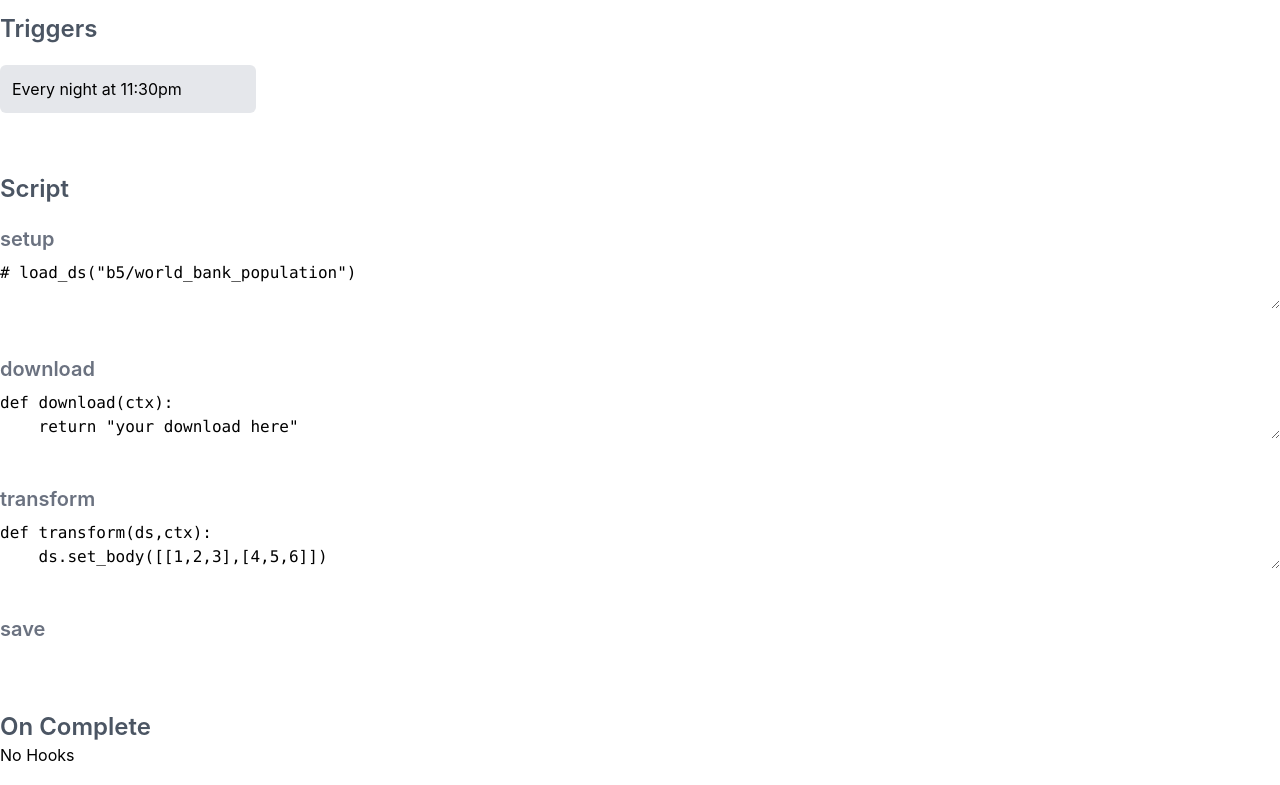
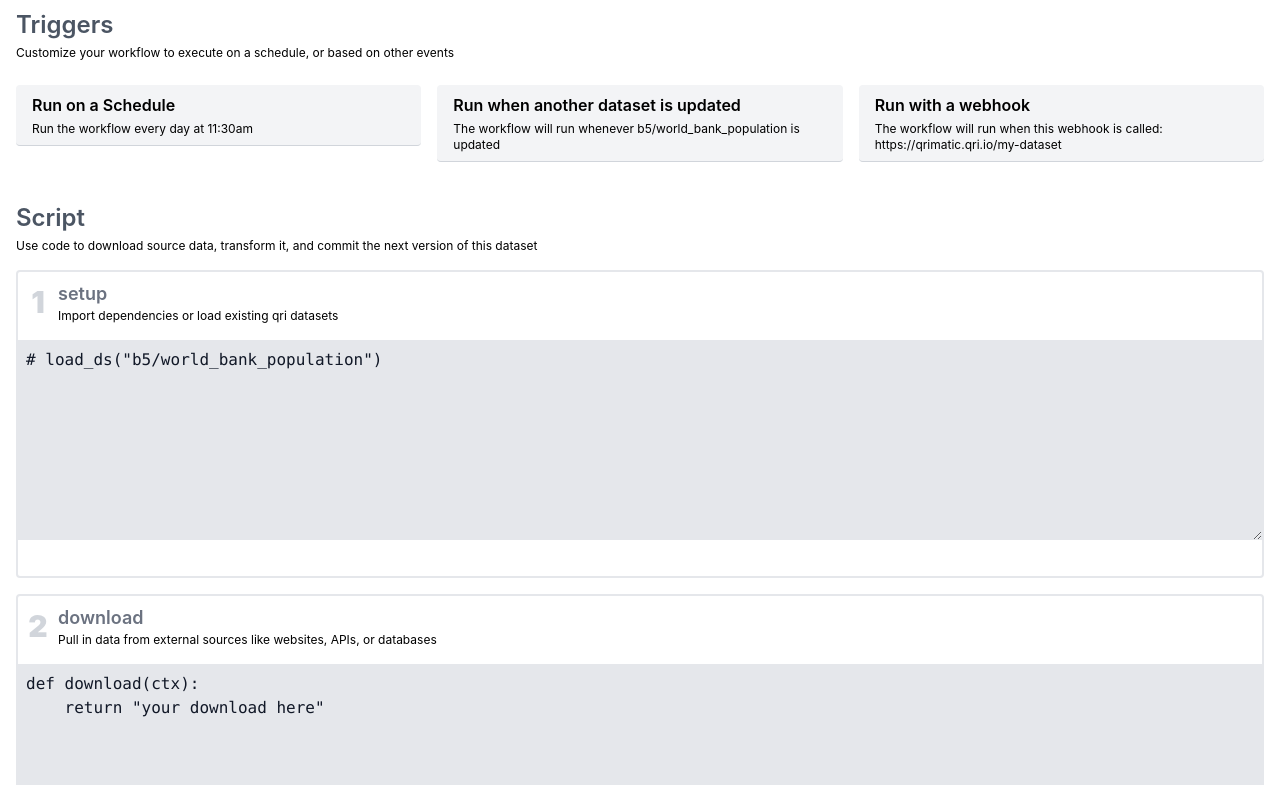
Before and after one commit to qri-io/frontend, a React (Create React App) app in the folder frontend/: page /ds/1/1 in a window 1280 px wide. Shown: the part 220-1005 px from the top of the page. Built offline with nearby package versions, Linux system fonts and the light colour scheme; no server answers.

Commit message:
feat(frontend): early workflow demo ui tweaks

```diff
--- a/frontend/src/features/template/templates.ts
+++ b/frontend/src/features/template/templates.ts
@@ -2,7 +2,7 @@ import { Workflow } from '../../qrimatic/workflow'
 
 // TODO (ramfox): need to formalize possible trigger & on completion types
 
-export const CSVDownload:  Workflow = {
+export const CSVDownload: Workflow = {
   id: 'CSVDownload',
   triggers: [{
     // repeat every hour
@@ -10,9 +10,19 @@ export const CSVDownload:  Workflow = {
     value: 'R/PT1H'
   }],
   steps: [
-    { type: 'starlark', name: 'setup', value: `# load_ds("b5/csvdownload")` },
-    { type: 'starlark', name: 'download', value: `def download(ctx):\n\treturn "your download here"` },
-    { type: 'starlark', name: 'transform', value: 'def transform(ds,ctx):\n\tds.set_body([[1,2,3],[4,5,6]])' },
+    { type: 'starlark', name: 'setup', value: `# load starlark dependencies
+load("http.star", "http")
+load("encoding/csv.star", "csv")` },
+    { type: 'starlark', name: 'download', value: `# get the popular baby names dataset as a csv
+def download(ctx):
+  csvDownloadUrl = "https://data.cityofnewyork.us/api/views/25th-nujf/rows.csv?accessType=DOWNLOAD"
+  return http.get(csvDownloadUrl).body()` },
+    { type: 'starlark', name: 'transform', value: `# set the body
+def transform(ds, ctx):
+  # ctx.download is whatever download() returned
+  csv = ctx.download
+  # set the dataset body
+  ds.set_body(csv, parse_as='csv')`},
     { type: 'save', name: 'save', value: '' }
   ],
   onCompletion: [
@@ -20,7 +30,7 @@ export const CSVDownload:  Workflow = {
   ]
 }
 
-export const APICall:  Workflow = {
+export const APICall: Workflow = {
   id: 'APICall',
   triggers: [{
     // repeat every hour
@@ -38,7 +48,7 @@ export const APICall:  Workflow = {
   ]
 }
 
-export const DatabaseQuery:  Workflow = {
+export const DatabaseQuery: Workflow = {
   id: 'DatabaseQuery',
   triggers: [{
     // repeat every hour
@@ -56,7 +66,7 @@ export const DatabaseQuery:  Workflow = {
   ]
 }
 
-export const Webscrape:  Workflow = {
+export const Webscrape: Workflow = {
   id: 'Webscrape',
   triggers: [{
     // repeat every hour
--- /dev/null
+++ b/frontend/src/features/workflow/Block.tsx
@@ -0,0 +1,18 @@
+import React from 'react'
+
+export interface BlockProps {
+  name: string
+  description: string
+  onClick?: () => void
+}
+
+const Block: React.FC<any> = ({ name, description, onClick }) => (
+  <div className='my-2 px-2' onClick={onClick}>
+    <div className='bg-gray-100 px-4 py-2 rounded mt-1 border-b border-gray-300 cursor-pointer hover:bg-gray-100'>
+      <div className='font-semibold pb-1'>{name}</div>
+      <div className='text-xs'>{description}</div>
+    </div>
+  </div>
+)
+
+export default Block;
--- a/frontend/src/features/workflow/CodeEditor.tsx
+++ b/frontend/src/features/workflow/CodeEditor.tsx
@@ -9,9 +9,13 @@ export interface CodeEditorProps {
 const CodeEditor: React.FC<CodeEditorProps> = ({ value, onChange, disabled }) => {
   return (
     <textarea
-      className={`w-full font-mono bg-white ${disabled && 'text-gray-400'}`}
+      className='w-full font-mono p-2 text-gray-900 bg-gray-200'
       value={value as any as string}
       onChange={(e: any) => { onChange(e.target.value) }}
+      style={{
+        height: 200,
+        verticalAlign: 'top'
+      }}
     />
   )
 }
--- /dev/null
+++ b/frontend/src/features/workflow/OnComplete.tsx
@@ -0,0 +1,31 @@
+import React from 'react'
+import Block from './Block';
+
+const onCompleteItems = [
+  {
+    name: 'Push to Qri Cloud',
+    description: 'If the workflow results in a new version of the dataset, it will be published on qri.cloud'
+  },
+  {
+    name: 'Call Webhook',
+    description: 'If the workflow results in a new version of the dataset, call http://mywebook.com/somewebhook'
+  },
+  {
+    name: 'Email Workflow Report',
+    description: 'Whenever the workflow finishes, email chris@qri.io with a report'
+  }
+]
+
+const OnComplete: React.FC<any> = () => {
+  return (
+    <div className='p-4 mb-5'>
+      <h2 className='text-2xl font-semibold text-gray-600'>On Completion</h2>
+      <div className='text-xs mb-2'>Configure actions that will happen when the workflow succeeds</div>
+      <div className='grid grid-flow-col grid-cols-3 -mx-2 overflow-hidden'>
+        {onCompleteItems.map((d) => (<Block {...d} />))}
+      </div>
+    </div>
+  )
+}
+
+export default OnComplete;
--- a/frontend/src/features/workflow/Output.tsx
+++ b/frontend/src/features/workflow/Output.tsx
@@ -7,13 +7,9 @@ export interface OutputProps {
 }
 
 const Output: React.FC<OutputProps> = ({ data }) => {
-  if (!data) {
-    return null
-  }
-
   return (
-  <div className='text-sm font-mono mt-2 py-3 px-3 rounded-sm bg-gray-100'>
-    {data.map((line, i) => {
+  <div className='text-sm font-mono p-2 rounded-sm overflow-auto'>
+    {data && data.map((line, i) => {
       switch (line.type) {
         case EventLogLineType.ETPrint:
         case EventLogLineType.ETDebug:
@@ -24,6 +20,7 @@ const Output: React.FC<OutputProps> = ({ data }) => {
           return <p key={i}>{JSON.stringify(line, undefined, 2)}</p>
       }
     })}
+    &nbsp;
   </div>)
 }
 
--- /dev/null
+++ b/frontend/src/features/workflow/Triggers.tsx
@@ -0,0 +1,36 @@
+import React from 'react'
+import { useDispatch } from 'react-redux';
+
+import { showModal } from '../app/state/appActions';
+import { AppModalType } from '../app/state/appState';
+import Block from './Block';
+
+const triggerItems = [
+  {
+    name: 'Run on a Schedule',
+    description: 'Run the workflow every day at 11:30am'
+  },
+  {
+    name: 'Run when another dataset is updated',
+    description: 'The workflow will run whenever b5/world_bank_population is updated'
+  },
+  {
+    name: 'Run with a webhook',
+    description: 'The workflow will run when this webhook is called: https://qrimatic.qri.io/my-dataset'
+  },
+]
+
+const Triggers: React.FC<any> = () => {
+  const dispatch = useDispatch();
+  return (
+    <section className='p-4'>
+      <h2 className='text-2xl font-semibold text-gray-600 mb-1'>Triggers</h2>
+      <div className='text-xs mb-3'>Customize your workflow to execute on a schedule, or based on other events</div>
+      <div className='grid grid-flow-col grid-cols-3 -mx-2 overflow-hidden'>
+        {triggerItems.map((d) => <Block {...d} onClick={() => { dispatch(showModal(AppModalType.schedulePicker))}} />)}
+      </div>
+    </section>
+    )
+}
+
+export default Triggers;
--- a/frontend/src/features/workflow/WorkflowCell.tsx
+++ b/frontend/src/features/workflow/WorkflowCell.tsx
@@ -15,6 +15,21 @@ export interface WorkflowCellProps {
   onChangeValue: (index: number, v: string) => void
 }
 
+const nameLookup = (name: string) => {
+  switch(name) {
+    case 'setup':
+      return 'Import dependencies or load existing qri datasets'
+    case 'download':
+      return 'Pull in data from external sources like websites, APIs, or databases'
+    case 'transform':
+      return 'Shape your data into the desired output for your dataset'
+    case 'save':
+      return 'Saving will commit changes to your qri dataset after running the code above. You can preview the changes here after each dry run of the workflow'
+    default:
+      return ''
+  }
+}
+
 const WorkflowCell: React.FC<WorkflowCellProps> = ({
   index,
   step,
@@ -24,6 +39,8 @@ const WorkflowCell: React.FC<WorkflowCellProps> = ({
   onChangeValue,
 }) => {
   const { type, name, value } = step
+
+  const description = nameLookup(name)
 
   let editor: React.ReactElement
   switch (type) {
@@ -38,14 +55,21 @@ const WorkflowCell: React.FC<WorkflowCellProps> = ({
   }
 
   return (
-    <div className='w-full py-5'>
-      {run && <RunStateIcon state={run.status} />}
-      {run && <p className='float-right'>{run.duration}</p>}
-      <h3 className='text-xl text-gray-500 font-semibold mb-2 cursor-pointer' onClick={() => {
-        onChangeCollapse(collapseState === 'all' ? 'collapsed' : 'all')
-      }}>{name}</h3>
+    <div className='w-full rounded border-gray-200 border-2 my-4'>
+      <header>
+        <div className='text-center w-10 h-100 py-3 float-left'>
+          <h1 className='font-black text-3xl text-gray-300' >{index + 1}</h1>
+        </div>
+        <div className='py-2 px-5'>
+          {run && <p className='float-right'>{run.duration}</p>}
+          <h3 className='text-lg text-gray-500 font-semibold cursor-pointer' onClick={() => {
+            onChangeCollapse(collapseState === 'all' ? 'collapsed' : 'all')
+          }}>{name}{run && <RunStateIcon state={run.status} />}</h3>
+          <div className='text-xs mb-2'>{description}</div>
+        </div>
+      </header>
       {(collapseState === 'all' || collapseState === 'only-editor') && editor}
-      {run && (collapseState === 'all' || collapseState === 'only-output') && <Output data={run.output} />}
+      {(collapseState === 'all' || collapseState === 'only-output') && <Output data={run?.output} />}
     </div>
   )
 }
--- a/frontend/src/features/workflow/WorkflowEditor.tsx
+++ b/frontend/src/features/workflow/WorkflowEditor.tsx
@@ -3,13 +3,13 @@ import { useLocation } from 'react-router-dom'
 import { useDispatch, useSelector } from 'react-redux';
 
 import WorkflowCell from './WorkflowCell';
+import Triggers from './Triggers';
+import OnComplete from './OnComplete';
 import { NewRunStep, RunState, RunStep } from '../../qrimatic/run';
 import { WorkflowStep } from '../../qrimatic/workflow';
 import { selectLatestRun, selectWorkflow } from './state/workflowState';
 import { changeWorkflowStep, runWorkflow, setWorkflow, tempSetWorkflowEvents } from './state/workflowActions';
 import { eventLogSuccess, eventLogWithError, NewEventLogLines } from '../../qrimatic/eventLog'
-import { showModal } from '../app/state/appActions';
-import { AppModalType } from '../app/state/appState';
 import { selectTemplate } from '../template/templates';
 
 interface WorkflowEditorLocationState {
@@ -44,9 +44,9 @@ const WorkflowEditor: React.FC<any> = () => {
         case 'failed':
           return 'all'
         case 'succeeded':
-          return 'collapsed'
+          return 'all'
         default:
-          return 'collapsed'
+          return 'all'
       }
     }
     return 'all'
@@ -54,16 +54,10 @@ const WorkflowEditor: React.FC<any> = () => {
 
   return (
     <div className='container mx-auto pt-5 pb-10 text-left'>
-      <section className='py-5'>
-        <h2 className='text-2xl font-semibold text-gray-600'>Triggers</h2>
-        <div className='py-5 grid grid-cols-5'>
-          <div className='bg-gray-200 px-3 py-3 rounded-md' onClick={() => { dispatch(showModal(AppModalType.schedulePicker)) }}>
-            <p>Every night at 11:30pm</p>
-          </div>
-        </div>
-      </section>
-      <section className='py-5'>
-        <h2 className='text-2xl font-semibold text-gray-600'>Script</h2>
+      <Triggers />
+      <section className='p-4'>
+        <h2 className='text-2xl font-semibold text-gray-600 mb-1'>Script</h2>
+        <div className='text-xs mb-3'>Use code to download source data, transform it, and commit the next version of this dataset</div>
         <div>
           {workflow.steps && workflow.steps.map((step, i) => {
             let run
@@ -91,10 +85,7 @@ const WorkflowEditor: React.FC<any> = () => {
           })}
         </div>
       </section>
-      <section className='py-5'>
-        <h2 className='text-2xl font-semibold text-gray-600'>On Complete</h2>
-        <p>No Hooks</p>
-      </section>
+      <OnComplete />
       <div>
         <button
           className='py-2 px-4 font-semibold rounded-lg shadow-md text-white bg-gray-600 hover:bg-gray-300'
```
Also changed, not shown: frontend/src/features/template/TemplateList.tsx (+6 -6 lines), frontend/src/features/workflow/RunStateIcon.tsx (+8 -8 lines).
